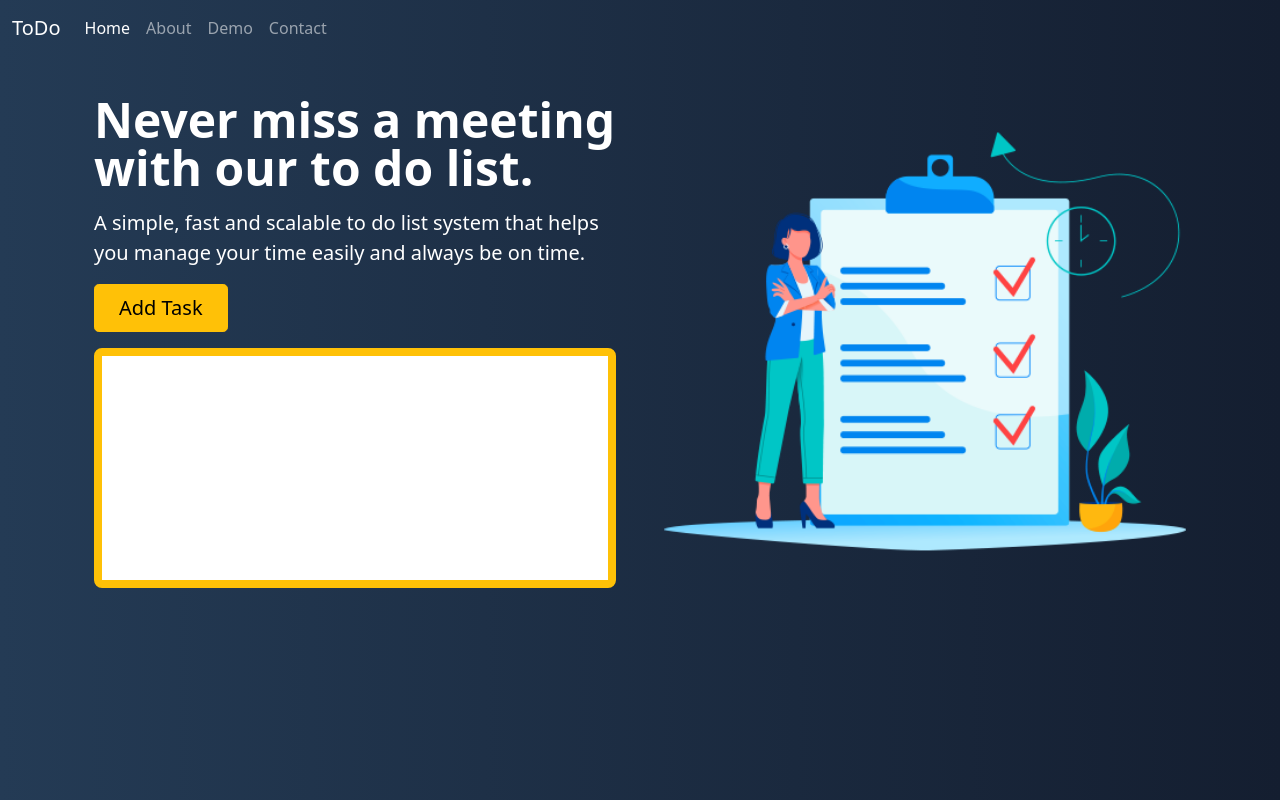
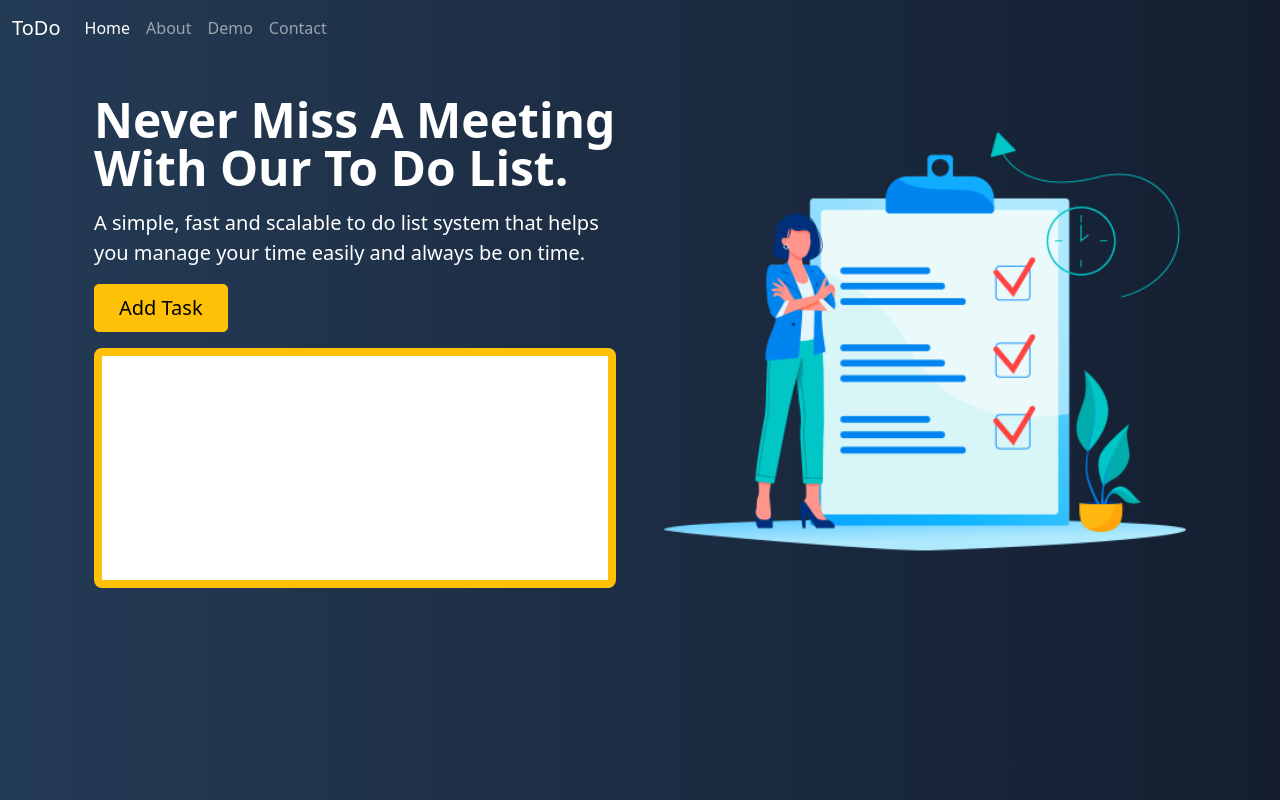
Before and after one commit to ScientistZero/FirstProject, a plain HTML site: page index.html in a window 1280 px wide. Drawn offline with nearby package versions, Linux system fonts and the light colour scheme.

Commit message:
FixedTypos

```diff
--- a/index.html
+++ b/index.html
@@ -2,7 +2,7 @@
 <html lang="en">
 
 <head>
-    <title>First Project</title>
+    <title>First Project v2</title>
     <!-- Required meta tags -->
     <meta charset="utf-8">
     <meta name="viewport" content="width=device-width, initial-scale=1, shrink-to-fit=no">
@@ -52,7 +52,7 @@
                         loading="lazy">
                 </div>
                 <div class="col-lg-6">
-                    <h1 class="display-5 fw-bold lh-1 mb-3">Never miss a meeting with our to do list.</h1>
+                    <h1 class="display-5 fw-bold lh-1 mb-3">Never Miss A Meeting With Our To Do List.</h1>
                     <p class="lead">A simple, fast and scalable to do list system that helps you manage your time easily
                         and always be on time.
                     </p>
```
